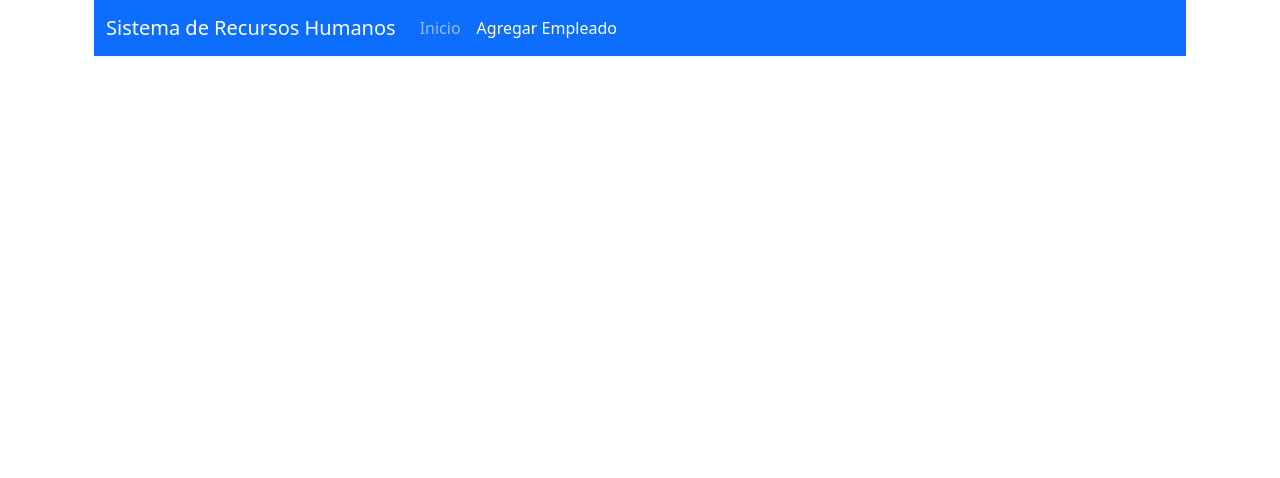
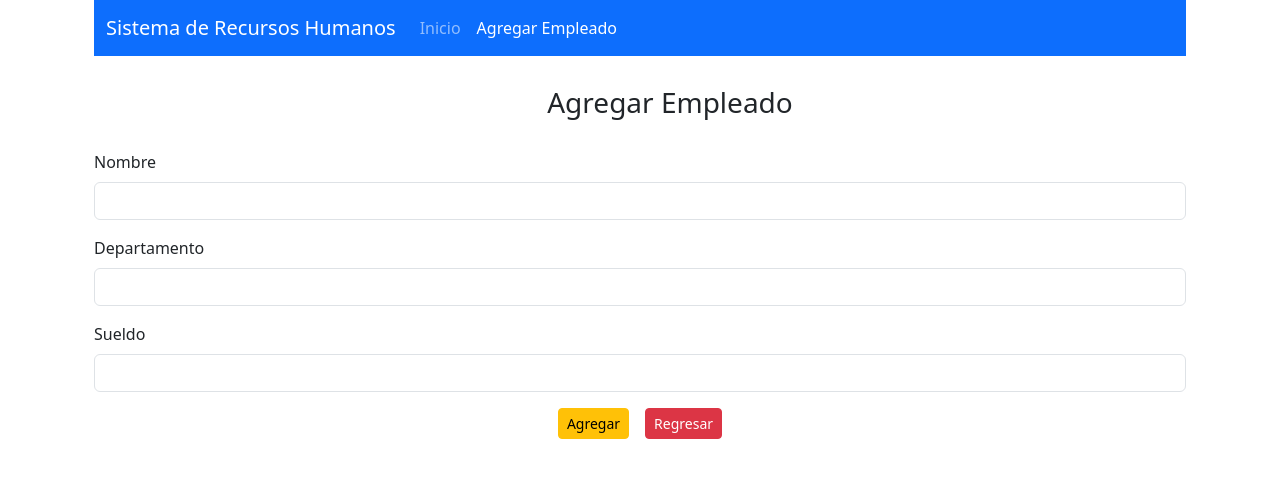
Before and after one commit to Kamigad/SistemaRecursosHumanos, a React (Vite) app in the folder recursos-humanos-react/: page /agregar in a window 1280 px wide. Shown: the top 478 px of the page. Built offline with nearby package versions, Linux system fonts and the light colour scheme.

Commit message:
creacion del formulario de Agregar Empleado con React y Bootstrap

```diff
--- a/recursos-humanos-react/src/App.tsx
+++ b/recursos-humanos-react/src/App.tsx
@@ -1,6 +1,7 @@
 import { BrowserRouter, Route, Routes } from "react-router";
 import ListadoEmpleados from "./componentes/ListadoEmpleados";
 import Navegacion from "./componentes/Navegacion";
+import AgregarEmpleado from "./componentes/AgregarEmpleado";
 
 function App() {
 
@@ -10,6 +11,7 @@
       <Navegacion/>
       <Routes>
         <Route path="/" element={<ListadoEmpleados/>}/>
+        <Route path="/agregar" element={<AgregarEmpleado/>}/>
       </Routes>
       </BrowserRouter>
     </div>
--- /dev/null
+++ b/recursos-humanos-react/src/componentes/AgregarEmpleado.tsx
@@ -0,0 +1,32 @@
+import { Link } from "react-router";
+
+
+export default function AgregarEmpleado() {
+    return (
+        <div className="container">
+            <div className="container text-center" style={{ margin: '30px' }}>
+                <h3>Agregar Empleado</h3>
+            </div>
+
+            <form>
+                <div className="mb-3">
+                    <label htmlFor="nombre" className="form-label">Nombre</label>
+                    <input type="text" className="form-control" id="nombre" name='nombre' required={true}/>
+                </div>
+                <div className="mb-3">
+                    <label htmlFor="departamento" className="form-label">Departamento</label>
+                    <input type="text" className="form-control" id="departamento" name='departamento'/>
+                </div>
+                <div className="mb-3">
+                    <label htmlFor="sueldo" className="form-label">Sueldo</label>
+                    <input type="number" step="any" className="form-control" id="sueldo" name='sueldo'/>
+                </div>
+                <div className="text-center">
+                    <button type="submit" className="btn btn-warning btn-sm me-3">Agregar</button>
+                    <Link to="/" className="btn btn-danger btn-sm">Regresar</Link>
+                </div>
+
+            </form>
+        </div>
+    )
+}
```
